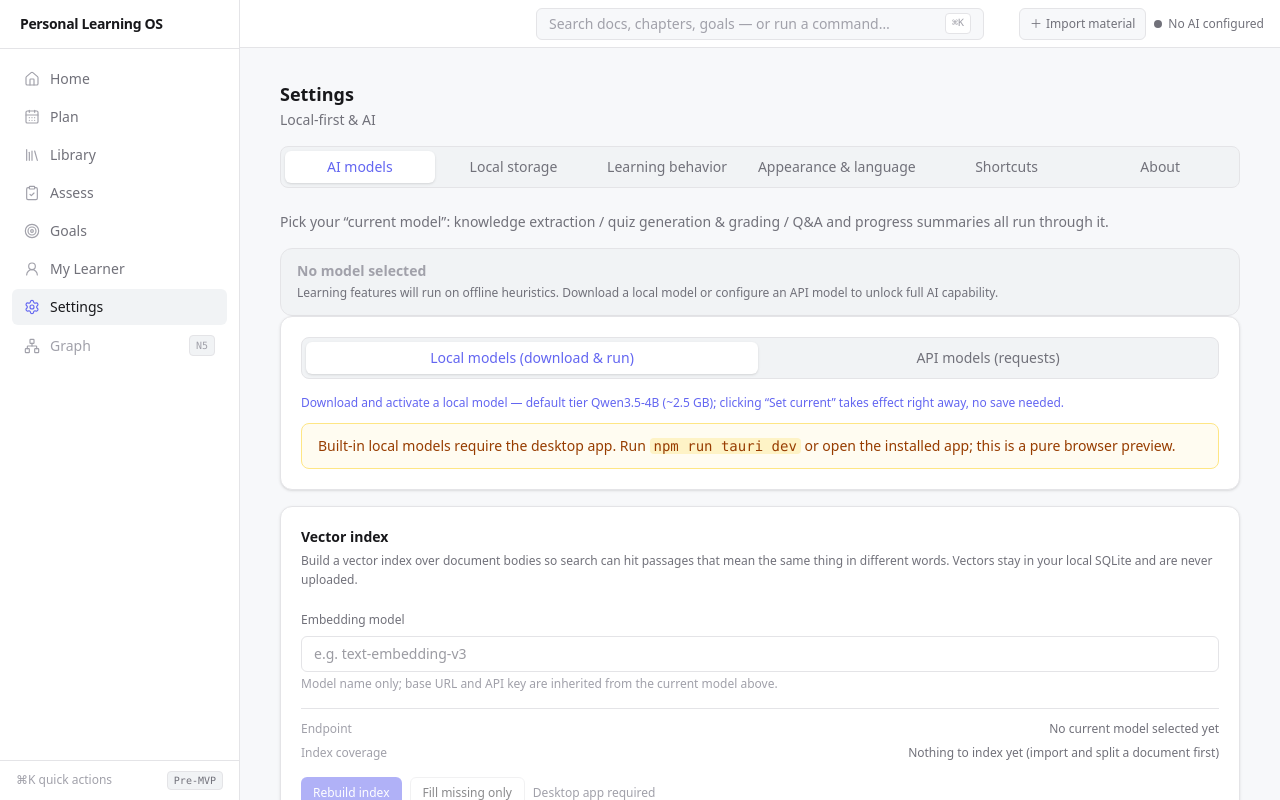
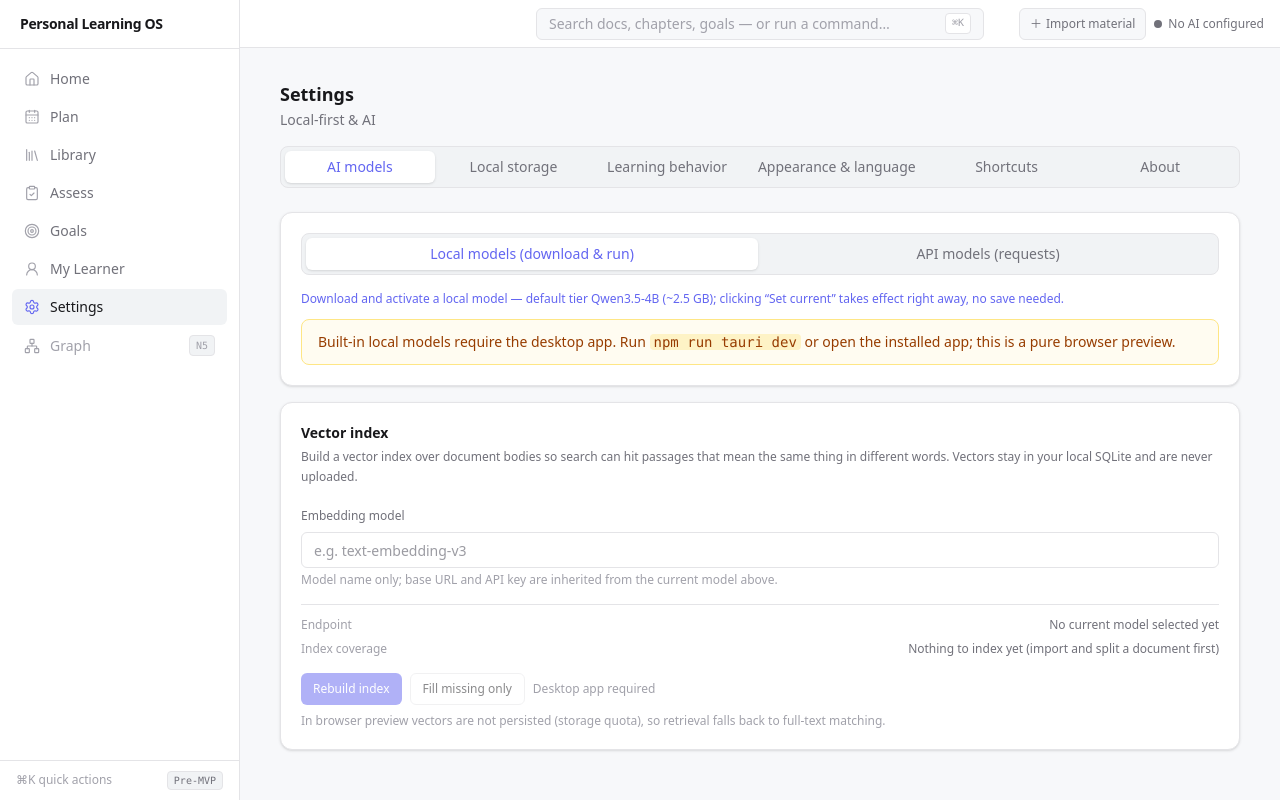
Before and after one commit to JackXuyi/Personal-Learning-OS, a React (Vite) app: page /#/settings in a window 1280 px wide. Built offline with nearby package versions, Linux system fonts and the light colour scheme.

Commit message:
feat: 优化样式

```diff
--- a/src/features/settings/AIModelsSection.tsx
+++ b/src/features/settings/AIModelsSection.tsx
@@ -35,19 +35,12 @@ export default function AIModelsSection() {
   const [tab, setTab] = useState<Tab>(
     saved.active?.source === "api" ? "api" : "local",
   );
-  const [savedFlash, setSavedFlash] = useState(false);
-
   const { active, providerReady } = saved;
   const apiSaved = apiActiveOf(active);
 
-  const flash = () => {
-    setSavedFlash(true);
-    window.setTimeout(() => setSavedFlash(false), 2500);
-  };
 
   const onLocalActivate = (model: string) => {
     saveActive({ source: "local", model }, { testedOk: true });
-    flash();
   };
 
   const onUseApi = (
@@ -76,42 +69,9 @@ export default function AIModelsSection() {
     bannerTone = "empty";
   }
 
-  const bannerStyle =
-    bannerTone === "ok"
-      ? "border-state-mastered/25 bg-state-mastered/10"
-      : bannerTone === "empty"
-        ? "border-line bg-subtle"
-        : "border-state-weak/30 bg-state-weak/10";
 
   return (
-    <div>
-      <p className="text-sm text-ink-2">{s.pageSubtitle}</p>
-
-      {/* Active Banner */}
-      <div className={`mt-4 rounded-xl border px-4 py-3 ${bannerStyle}`}>
-        <div className="flex flex-wrap items-center justify-between gap-2">
-          <div className="min-w-0">
-            <p className="text-sm font-semibold text-ink-1">
-              {active ? s.banner.activePrefix : ""}
-              <span
-                className={
-                  bannerTone === "ok"
-                    ? "text-state-mastered"
-                    : bannerTone === "empty"
-                      ? "text-ink-3"
-                      : "text-state-weak"
-                }
-              >
-                {" "}
-                {bannerTitle}
-              </span>
-            </p>
-            <p className="mt-0.5 text-xs leading-relaxed text-ink-2">{bannerDesc}</p>
-          </div>
-          {savedFlash ? <span className="shrink-0 text-sm text-state-mastered">{s.savedOk}</span> : null}
-        </div>
-      </div>
-
+    <div className="space-y-4">
       <div className="w-full">
         <Card className="lg:col-span-2">
           {/* Tabs */}
@@ -144,7 +104,6 @@ export default function AIModelsSection() {
                 onActivate={onLocalActivate}
                 onClearActive={() => {
                   clearActive();
-                  flash();
                 }}
               />
             </div>
```
